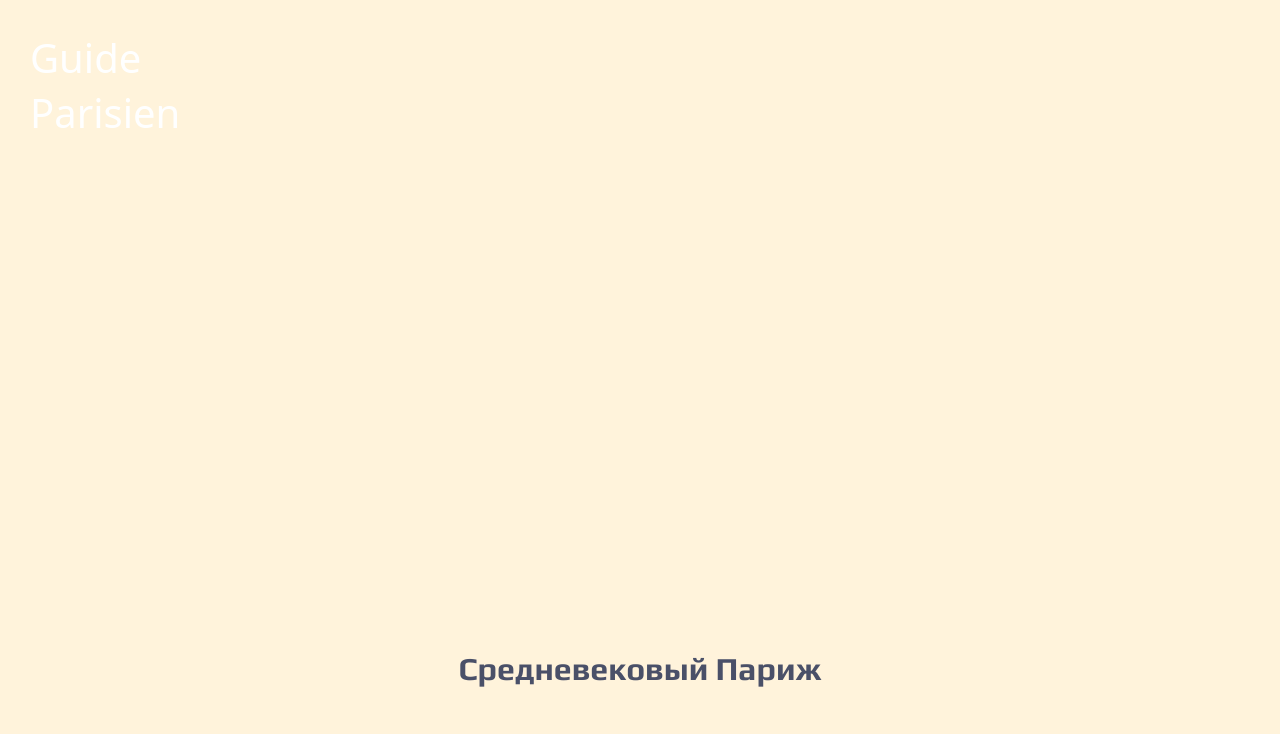
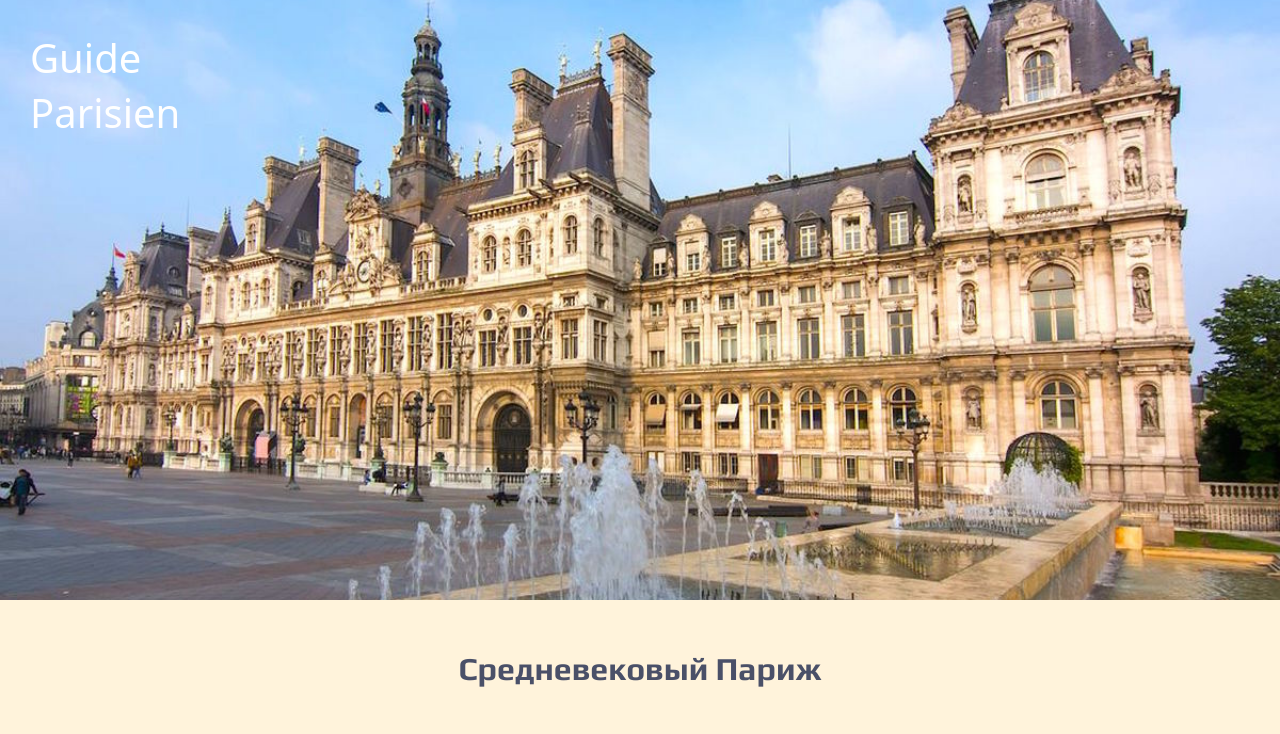
Before and after one commit to Alina-astro/Project-Traveling, a plain HTML site: page page Paris Medieval/index.html in a window 1280 px wide. Shown: the top 734 px of the page. Drawn offline with Linux system fonts and the light colour scheme; a web font is replaced by a local one.

Commit message:
added media and vector

```diff
--- a/page Paris Medieval/styles/style.scss
+++ b/page Paris Medieval/styles/style.scss
@@ -14,7 +14,7 @@ body{
     margin: 0 auto;
     width: 100%;
     height: 600px;
-    background-image: url("/assets/images/medieval/header__medieval.jpg");
+    background-image: url("/assets/images/img_header_medieval.jpg");
     background-size: cover;
     background-position: center;
     margin-bottom: 50px;
```
Also changed, not shown: page Paris Medieval/styles/style.css, 1 other file.
